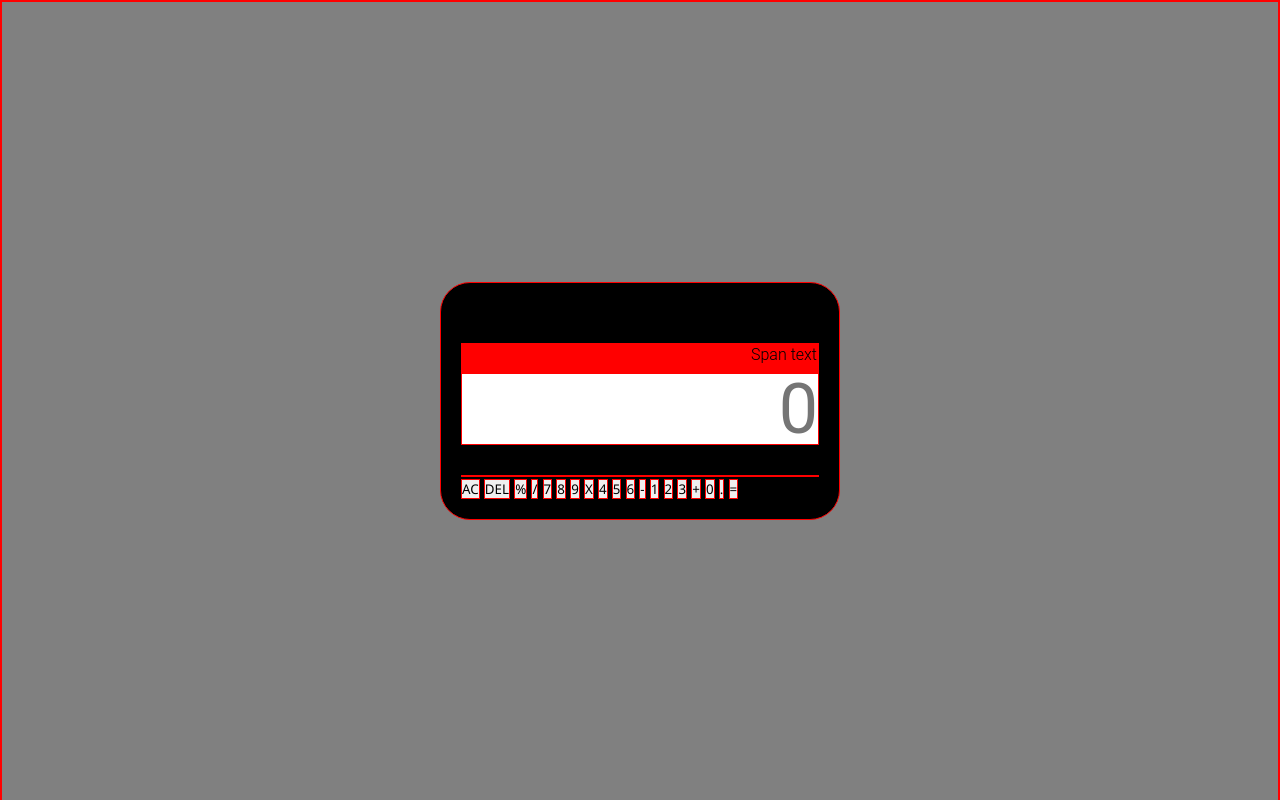
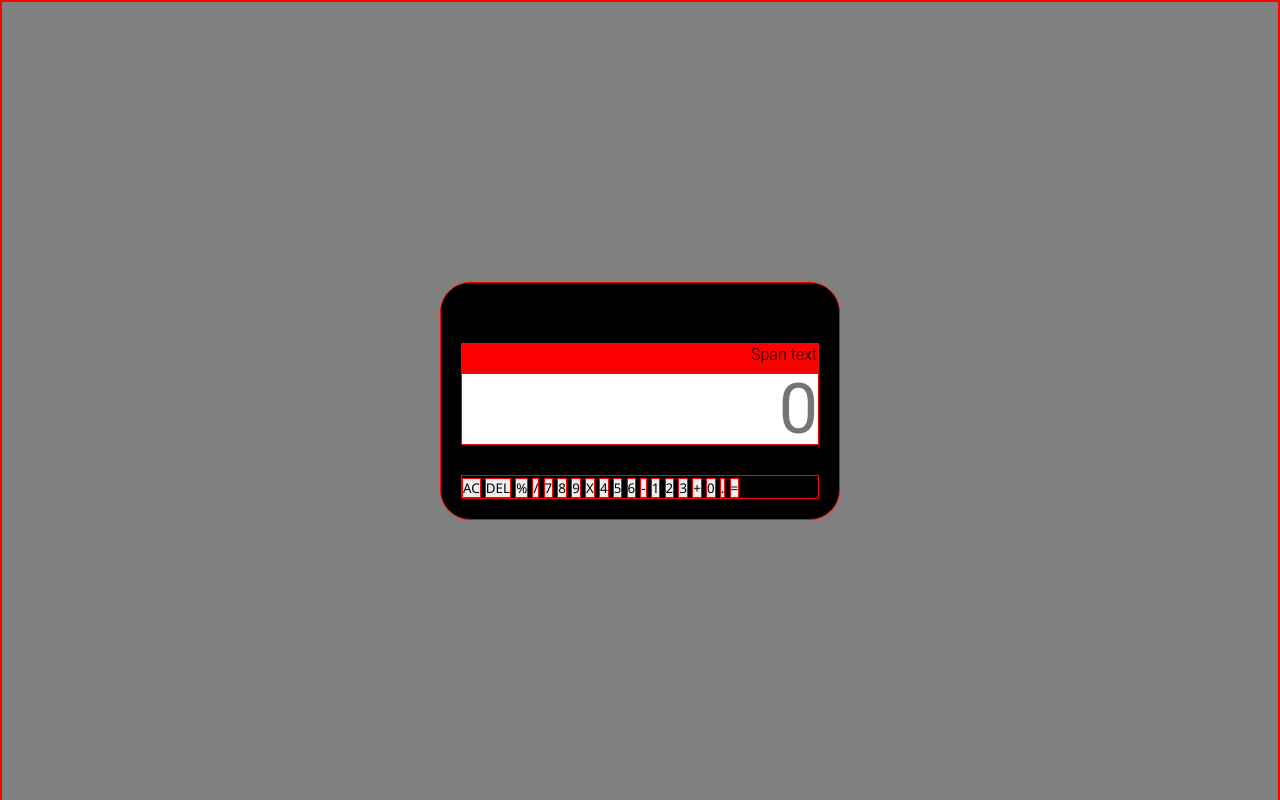
Before and after one commit to adammmusial/project-calculator, a website: page index.html in a window 1280 px wide. Drawn offline with Linux system fonts and the light colour scheme.

Commit message:
fix: fix divs

```diff
--- a/index.html
+++ b/index.html
@@ -13,7 +13,7 @@
             <input type="text" class="display" placeholder="0" span>
         </div>
 
-        <div class = 'buttons'></div>
+        <div class = 'buttons'>
 
             <button data-value="AC">AC</button>
             <button data-value="DEL">DEL</button>
@@ -38,6 +38,7 @@
             <button data-value="0">0</button>
             <button data-value=".">.</button>
             <button data-value="=">=</button>
+        </div>
 
     </div>
 	<script src="js/index.js"></script>
```
